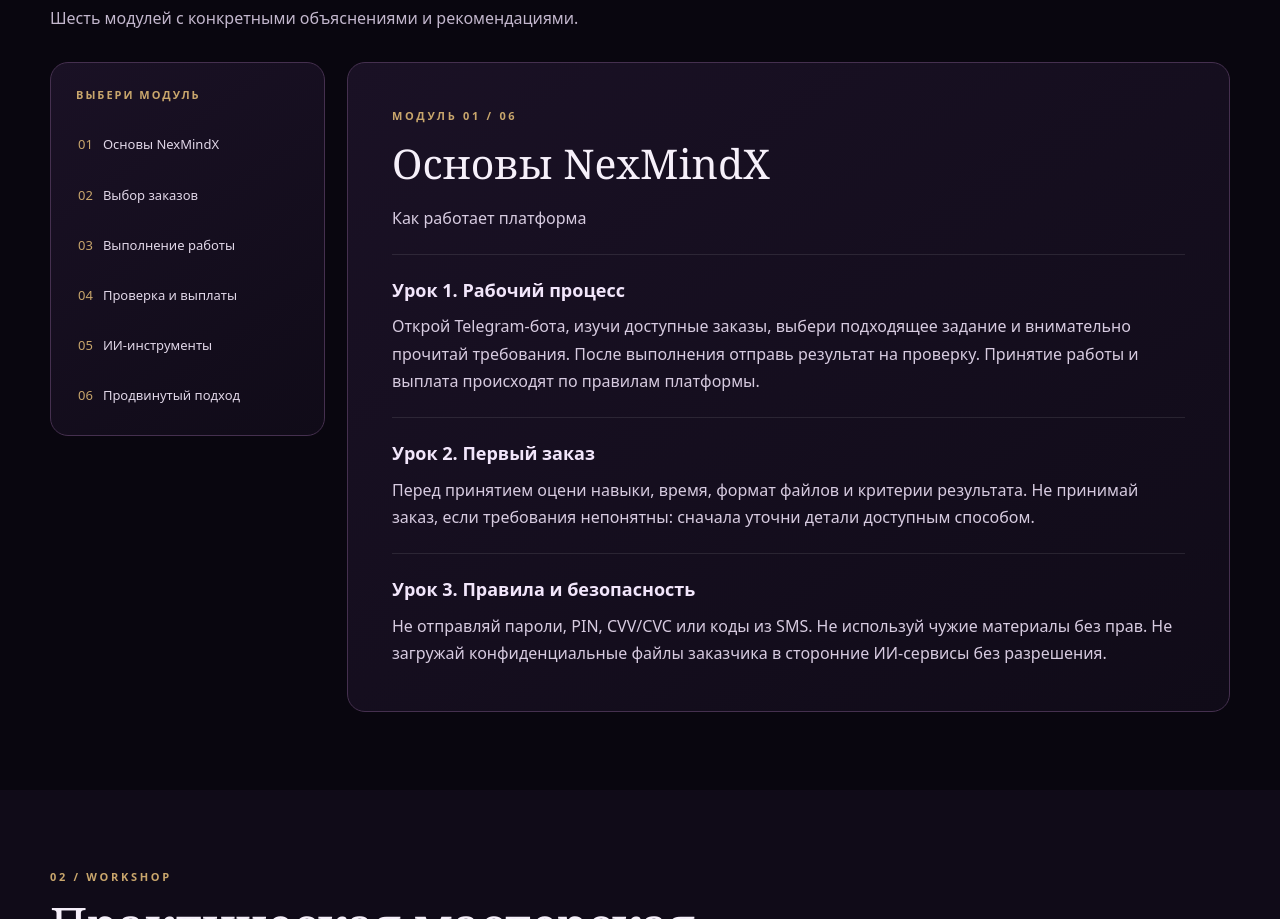
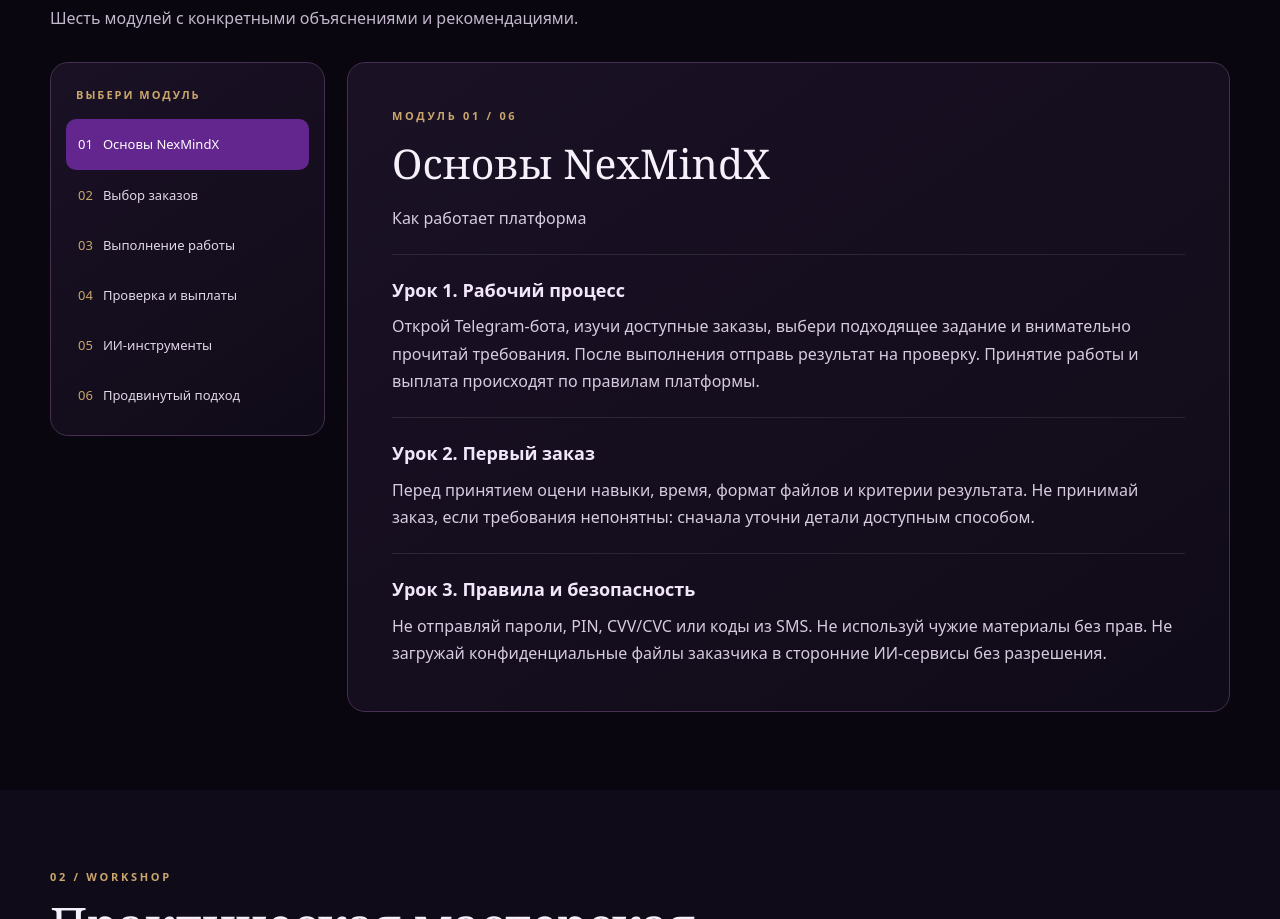
Before and after one commit to nextmindxt/NexMindX-Premium, a plain HTML site: page index.html in a window 1280 px wide. Shown: the part 993-1912 px from the top of the page. Drawn offline with Linux system fonts and the light colour scheme.

Commit message:
Add files via upload

```diff
--- a/index.html
+++ b/index.html
@@ -12,7 +12,7 @@ const content={"modules": [["Основы NexMindX", "Как работает п
 const moduleButtons=document.getElementById('module-buttons');
 const modulePanel=document.getElementById('module-panel');
 function safe(s){return String(s).replace(/[&<>"']/g,c=>({'&':'&amp;','<':'&lt;','>':'&gt;','"':'&quot;',"'":'&#39;'}[c]));}
-function renderModule(i){const m=content.modules[i];modulePanel.innerHTML=`<div class="eyebrow">Модуль ${String(i+1).padStart(2,'0')} / 06</div><h3>${safe(m[0])}</h3><p>${safe(m[1])}</p>${m[2].map((x,j)=>`<div class="sublesson"><h4>Урок ${j+1}. ${safe(x[0])}</h4><p>${safe(x[1])}</p></div>`).join('')}`;[...moduleButtons.children].forEach((b,j)=>b.setAttribute('aria-selected',String(i===j)));}
+function renderModule(i){const m=content.modules[i];modulePanel.innerHTML=`<div class="eyebrow">Модуль ${String(i+1).padStart(2,'0')} / 06</div><h3>${safe(m[0])}</h3><p>${safe(m[1])}</p>${m[2].map((x,j)=>`<div class="sublesson"><h4>Урок ${j+1}. ${safe(x[0])}</h4><p>${safe(x[1])}</p></div>`).join('')}`;[...moduleButtons.querySelectorAll('.tab')].forEach((b,j)=>b.setAttribute('aria-selected',String(i===j)));}
 content.modules.forEach((m,i)=>{const b=document.createElement('button');b.className='tab';b.setAttribute('aria-selected','false');b.innerHTML=`<span>${String(i+1).padStart(2,'0')}</span>${safe(m[0])}`;b.onclick=()=>renderModule(i);moduleButtons.appendChild(b)});renderModule(0);
 const cards=document.getElementById('practice-cards');const detail=document.getElementById('practice-detail');
 content.practices.forEach((p,i)=>{const el=document.createElement('article');el.className='practice-card';el.innerHTML=`<div class="tag">ПРАКТИКА ${String(i+1).padStart(2,'0')}</div><h3>${safe(p[0])}</h3><p>${safe(p[1])}</p><p>${safe(p[2])}</p><button class="btn" type="button">Открыть урок →</button>`;el.querySelector('button').onclick=()=>openPractice(i);cards.appendChild(el)});
```
